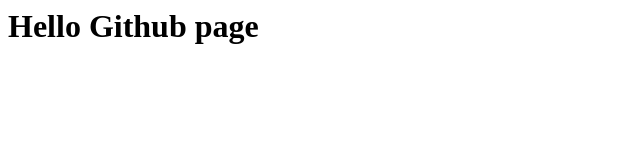
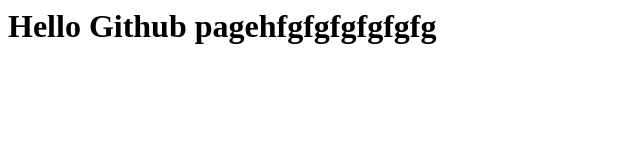
Before and after one commit to pdaz1234/pdaz1234-github.io, a plain HTML site: page index.html in a window 1280 px wide. Shown: the whole page, without its empty margins (0-640 px from the left). Drawn offline with Linux system fonts and the light colour scheme.

Commit message:
Update index.html

```diff
--- a/index.html
+++ b/index.html
@@ -1,6 +1,6 @@
 <doctype HTML>
 <html>
 <body>
-<h1>Hello Github page</h1>
+<h1>Hello Github pagehfgfgfgfgfgfg</h1>
 </body>
 </html>
```
